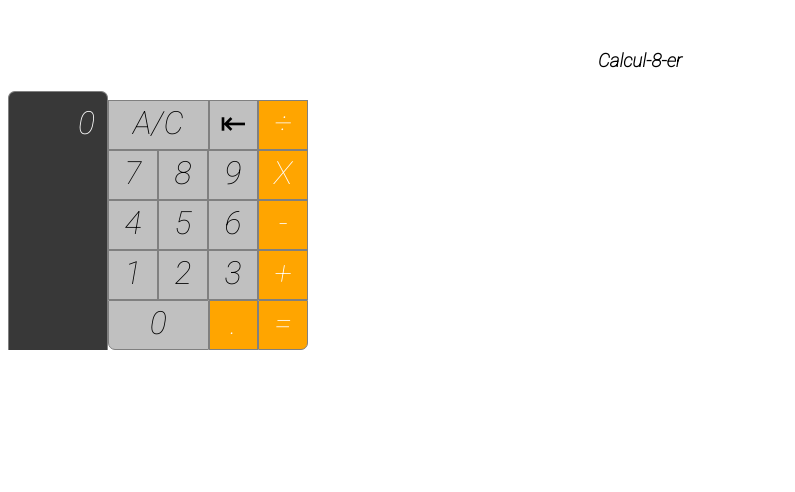
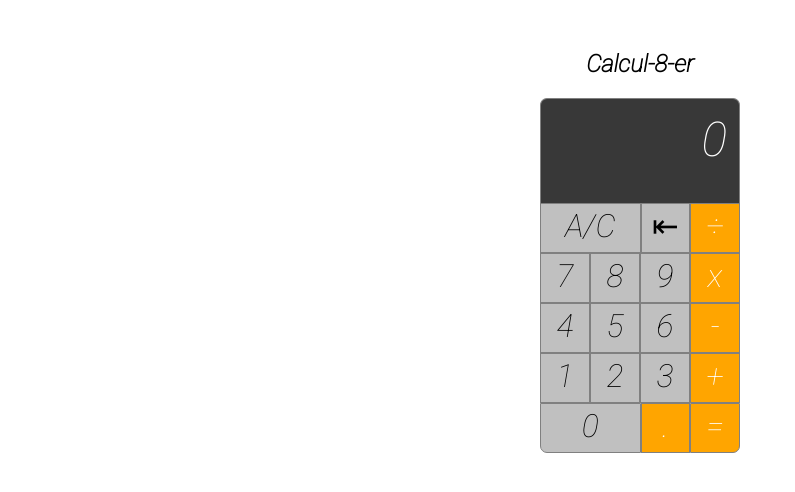
Before and after one commit to leafsicle/beta, a website: page public/index.html in a window 1280 px wide. Shown: the whole page, without its empty margins (0-795 px from the left). Drawn offline with Linux system fonts and the light colour scheme.

Commit message:
finished stylng. time to script it up

```diff
--- a/public/index.html
+++ b/public/index.html
@@ -8,10 +8,10 @@
     <link rel="stylesheet" href="/screen.css" />
   </head>
   <body>
-    <h3>Calcul-8-er</h3>
+    <h2>Calcul-8-er</h2>
     <div class="calc-parent"> <!-- my commit of shame for making time. -->
       <div class="row"> <!-- This is the top row and display -->
-        <div class="column" id="calc-display-val">0
+        <div class="" id="calc-display-val">0
       </div>
       <div class="row"> <!-- This is the second row and has operators Clear, Backspace and Divide-->
         <div class="calc-btn column" id="clear">A/C</div>
@@ -22,7 +22,7 @@
         <div class="calc-btn calc-btn-num column" id="seven">7</div>
         <div class="calc-btn calc-btn-num column" id="eight">8</div>
         <div class="calc-btn calc-btn-num column" id="nine">9</div>
-        <div class="calc-btn calc-btn-operator column" id="multiply">X</div>
+        <div class="calc-btn calc-btn-operator column" id="multiply">x</div>
       </div>
       <div class="row"><!-- This is the fourth row and 456- -->
         <div class="calc-btn calc-btn-num column" id="four">4</div>
--- a/public/screen.css
+++ b/public/screen.css
@@ -40,7 +40,7 @@ body {
   border-left: 1px solid grey;
   border-top: 1px solid grey;
   border-right: 1px solid grey;
-  font-size: 32px;
+  font-size: 48px;
   background-color: #383838;
   overflow: hidden;
   white-space: nowrap;
@@ -51,7 +51,7 @@ body {
   background-color: orange;
   color: white;
 }
-h3 {
+h2 {
   text-align: center;
   margin-top: 50px;
 }
@@ -60,3 +60,7 @@ h3 {
   border-bottom: 1px solid grey;
   border-bottom-right-radius: 7px;
 }
+.calc-parent {
+  display: flex;
+  justify-content: center;
+}
```
